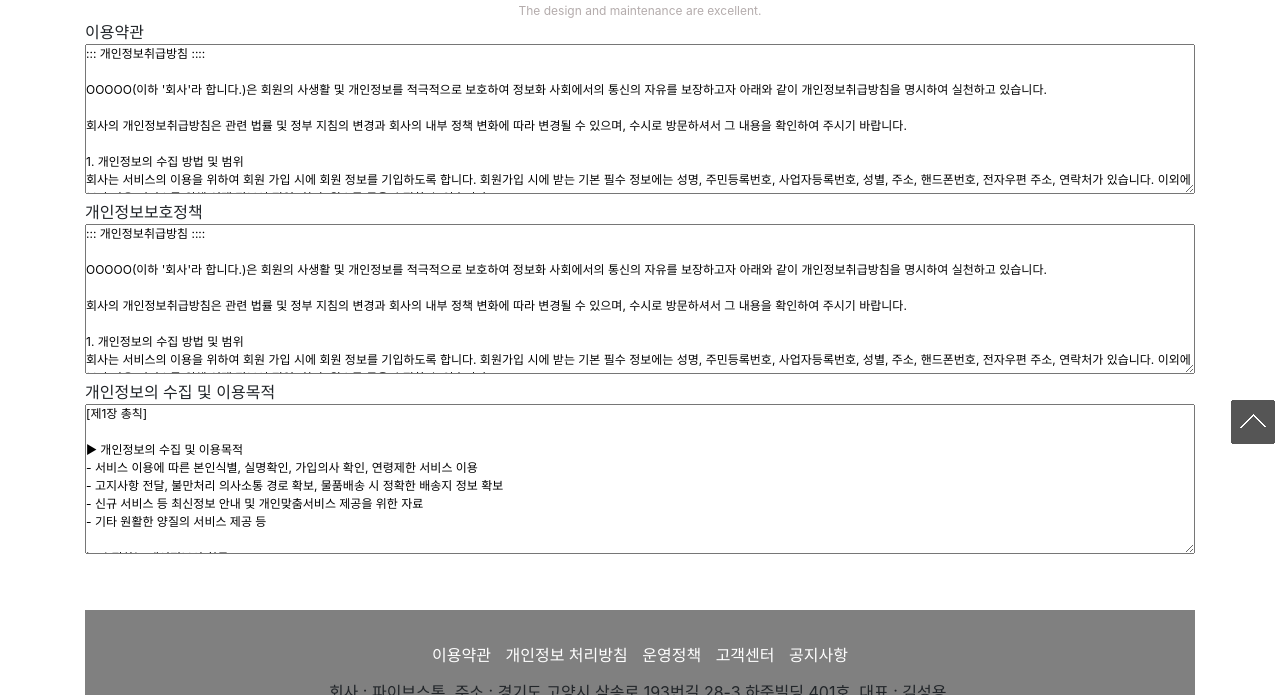
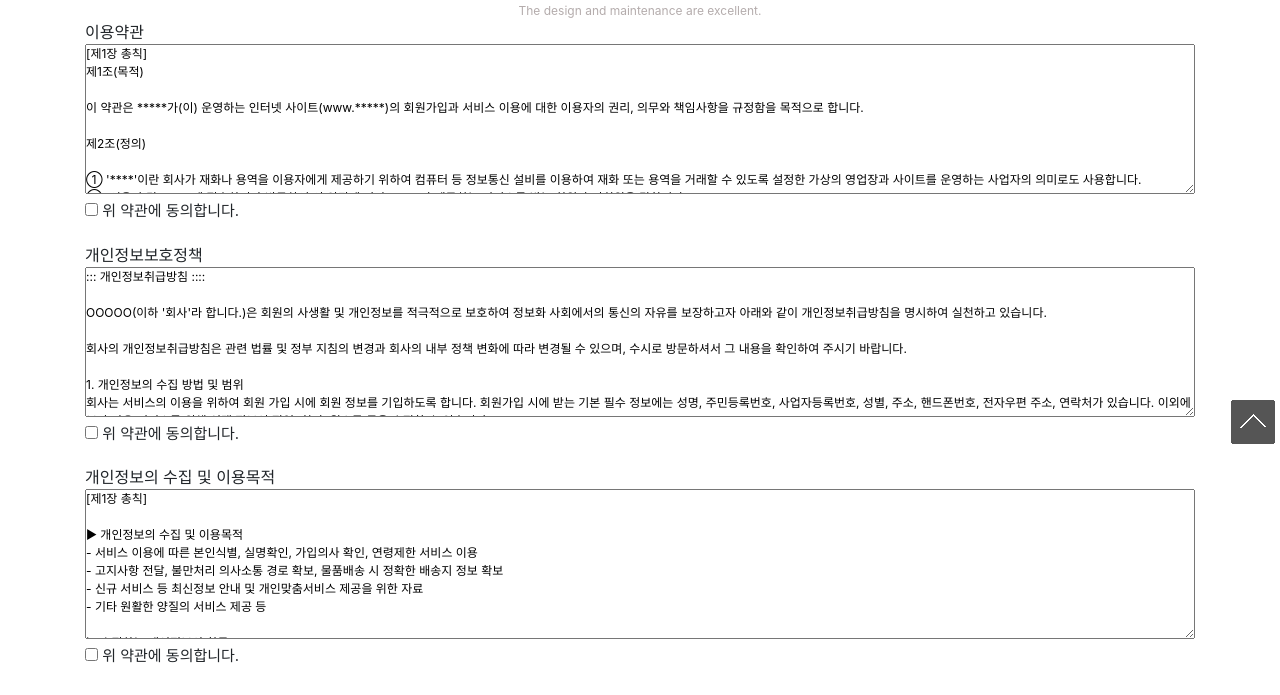
Before and after one commit to highym/company-web, a plain HTML site: page member/join2.html in a window 1280 px wide. Shown: the part 351-1046 px from the top of the page. Drawn offline with nearby package versions, Linux system fonts and the light colour scheme.

Commit message:
join232323

```diff
--- a/member/join2.html
+++ b/member/join2.html
@@ -32,7 +32,7 @@
 
     <script>
 
-        window.onload = function () {
+window.onload = function () {
             let myform = document.getElementById('myForm');
             // 이름 유효성 체크
             myform.onsubmit = function () {
@@ -120,25 +120,36 @@
             <div class="col-sm-12" style="width:100%;">
                 <div class="text-left">
                     이용약관
-                    <textarea style="width:100%; height:150px; font-size: 12px;">::: 개인정보취급방침 ::::
+                    <textarea style="width:100%; height:150px; font-size: 12px;">[제1장 총칙]
+제1조(목적)
 
-OOOOO(이하 '회사'라 합니다.)은 회원의 사생활 및 개인정보를 적극적으로 보호하여 정보화 사회에서의 통신의 자유를 보장하고자 아래와 같이 개인정보취급방침을 명시하여 실천하고 있습니다.
+이 약관은 *****가(이) 운영하는 인터넷 사이트(www.*****)의 회원가입과 서비스 이용에 대한 이용자의 권리, 의무와 책임사항을 규정함을 목적으로 합니다.
 
-회사의 개인정보취급방침은 관련 법률 및 정부 지침의 변경과 회사의 내부 정책 변화에 따라 변경될 수 있으며, 수시로 방문하셔서 그 내용을 확인하여 주시기 바랍니다.
+제2조(정의)
 
-1. 개인정보의 수집 방법 및 범위
-회사는 서비스의 이용을 위하여 회원 가입 시에 회원 정보를 기입하도록 합니다. 회원가입 시에 받는 기본 필수 정보에는 성명, 주민등록번호, 사업자등록번호, 성별, 주소, 핸드폰번호, 전자우편 주소, 연락처가 있습니다. 이외에 보다 나은 서비스를 위해 선택 정보인 직업, 취미, 월소득 등을 수집할 수 있습니다.
+① '****'이란 회사가 재화나 용역을 이용자에게 제공하기 위하여 컴퓨터 등 정보통신 설비를 이용하여 재화 또는 용역을 거래할 수 있도록 설정한 가상의 영업장과 사이트를 운영하는 사업자의 의미로도 사용합니다.
+② '이용자'란 '****'에 접속하거나 방문하여 이 약관에 따라 '****'가 제공하는 서비스를 받는 회원과 비회원을 말합니다.
+③ '회원'이라 함은 '****'에 개인정보를 제공하여 회원등록을 한 자로서, '****'의 정보를 지속적으로 제공받으며, '****'이 제공하는 서비스를 계속적으로 이용할 수 있는 자를 말합니다.
+④ '비회원'이라 함은 회원에 가입하지 않고 '****'이 제공하는 서비스를 이용하는 자를 말합니다
 
-기타 서비스 이용과정 및 처리과정에서 생성되는 서비스 이용기록, 접속 로그, 쿠키, 접속 IP정보, 결재기록 등이 수집될 수 있으며, 추가적인 정보가 필요한 특정 서비스의 이용 시 추가 정보의 제공을 요청할 수 있습니다. 이 경우에도 기입하신 정보는 해당 서비스의 이용 및 사전에 밝힌 목적 이외에는 이용하지 않습니다.
+제3조 (약관의 명시와 개정)
 
-2. 개인정보의 수집 목적 및 이용
-회사가 개인정보를 수집하는 목적은 양질의 서비스 제공 및 회원 개개인의 기호와 필요에 따른 맞춤화된 서비스를 제공해드리기 위한 것입니다.
-
-회사는 서비스 제공에 따라 회원님의 동의 하에 광고성 정보를 전달할 수 있으며, 회원님 개인에 대한 정보를 바탕으로 좀 더 유용한 정보로서의 가치가 있는 광고를 선별적으로 전달됩니다. 성별, 연령별 기타 특정 조건의 집단에 대한 광고 게재 및 발송 시에도 회원의 개인정보는 광고를 의뢰한 개인이나 단체에 제공되지 않습니다.
-
+① '****'은 이 약관의 내용과 상호, 연락처(전화, 팩스, 전자우편 주소 등) 등을 이용자가 알 수 있도록 사이트의 초기 서비스화면에 게시합니다.
+② '****'은 약관의규제등에관한법률, 전자거래기본법, 전자서명법, 정보통신망이용촉진등에 관한 법률, 방문판매등에 관한 법률, 소비자보호법 등 관련 법을 위배하지 않는 범위에서 이 약관을 개정할 수 있습니다.
+③ '****'이 약관을 개정할 경우에는 적용일자 및 개정사유를 명시하여 현행약관과 함께 사이트의 초기화 면에 그 적용일자 7일 이전부터 적용일자 전일까지 공지합니다.
+④ '****'이 약관을 개정할 경우에는 그 개정약관은 그 적용일자 이후에 체결되는 계약에만 적용되고 그 이전에 이미 체결된 계약에 대해서는 개정전의 약관조항이 그대로 적용됩니다. 다만 이미 계약을 체결한 이용자가 개정약관 조항의 적용을 받기를 원하는 뜻을 제3항에 의한 개정약관의 공지기간내에 '****'에 송신하여 '****'의 동의를 받은 경우에는 개정약관조항이 적용됩니다.
+⑤ 이 약관에서 정하지 아니한 사항과 이 약관의 해석에 관하여는 정부가 제정한 전자거래소비자 보호지침 및 관계 법령 또는 상관례에 따릅니다.
+...
+당 약관에 명시되지 않은 사항은 전자거래 기본법, 전자서명법, 방문판매법 및 기타 관련법령의 규정에 의합니다.
+(시행일) 위 약관은 200*년 **월 **일 부터 시행합니다.
             </textarea>
+                    <div style="font-size:15px; padding-bottom:20px;">
+                        <input type="checkbox" id="checkbox1">
+                        <span>위 약관에 동의합니다.</span>
+                    </div>
                 </div>
             </div>
+
             <div class="col-sm-12" style="width:100%;">
                 <div class="text-left">
                     개인정보보호정책
@@ -157,6 +168,10 @@ OOOOO(이하 '회사'라 합니다.)은 회원의 사생활 및 개인정보를
 회사가 개인정보를 수집하는 목적은 양질의 서비스 제공 및 회원 개개인의 기호와 필요에 따른 맞춤화된 서비스를 제공해드리기 위한 것입니다.
 회사는 서비스 제공에 따라 회원님의 동의 하에 광고성 정보를 전달할 수 있으며, 회원님 개인에 대한 정보를 바탕으로 좀 더 유용한 정보로서의 가치가 있는 광고를 선별적으로 전달됩니다. 성별, 연령별 기타 특정 조건의 집단에 대한 광고 게재 및 발송 시에도 회원의 개인정보는 광고를 의뢰한 개인이나 단체에 제공되지 않습니다.
             </textarea>
+                    <div style="font-size:15px; padding-bottom:20px;">
+                        <input type="checkbox" id="checkbox1">
+                        <span>위 약관에 동의합니다.</span>
+                    </div>
                 </div>
             </div>
 
@@ -179,13 +194,23 @@ OOOOO(이하 '회사'라 합니다.)은 회원의 사생활 및 개인정보를
 - 다만, 원활한 서비스의 상담을 위해 상담 완료 후 내용을 3개월간 보유할 수 있으며
 전자상거래에서의 소비자보호에 관한 법률 등 타법률에 의해 보존할 필요가 있는 경우에는 일정기간 보존합니다.
             </textarea>
+                    <div style="font-size:15px; padding-bottom:20px;">
+                        <input type="checkbox" id="checkbox1">
+                        <span>위 약관에 동의합니다.</span>
+                    </div>
                 </div>
             </div>
 
         </div>
+        <div class="text-center" style="margin-top: 10px;">
+            <a href="join3.html">
+                <img src="../img/member/btn_join.gif" alt="회원가입"></img></a>
+        </div>
+    </div>
 
-        <!-- 푸터 -->
-        <div id="footer"></div>
+
+    <!-- 푸터 -->
+    <div id="footer"></div>
 
 </body>
 
```
Also changed, not shown: member/join3.html (+0 -3 lines).
